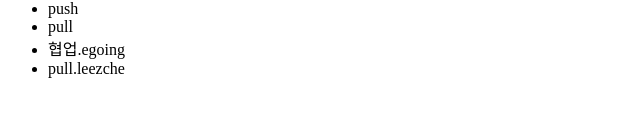
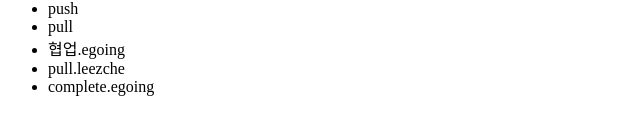
Before and after one commit to eomji-kim/opentutorials_egoing, a plain HTML site: page index.html in a window 1280 px wide. Shown: the part 270-404 px from the top of the page, without its empty margins (0-640 px from the left). Drawn offline with Linux system fonts and the light colour scheme.

Commit message:
add complete.egoing

```diff
--- a/index.html
+++ b/index.html
@@ -23,6 +23,7 @@
     <li>pull</li>
     <li>협업.egoing</li>
     <li>pull.leezche</li>
+    <li>complete.egoing</li>
   </ul>
 </body>
 </html>
```
